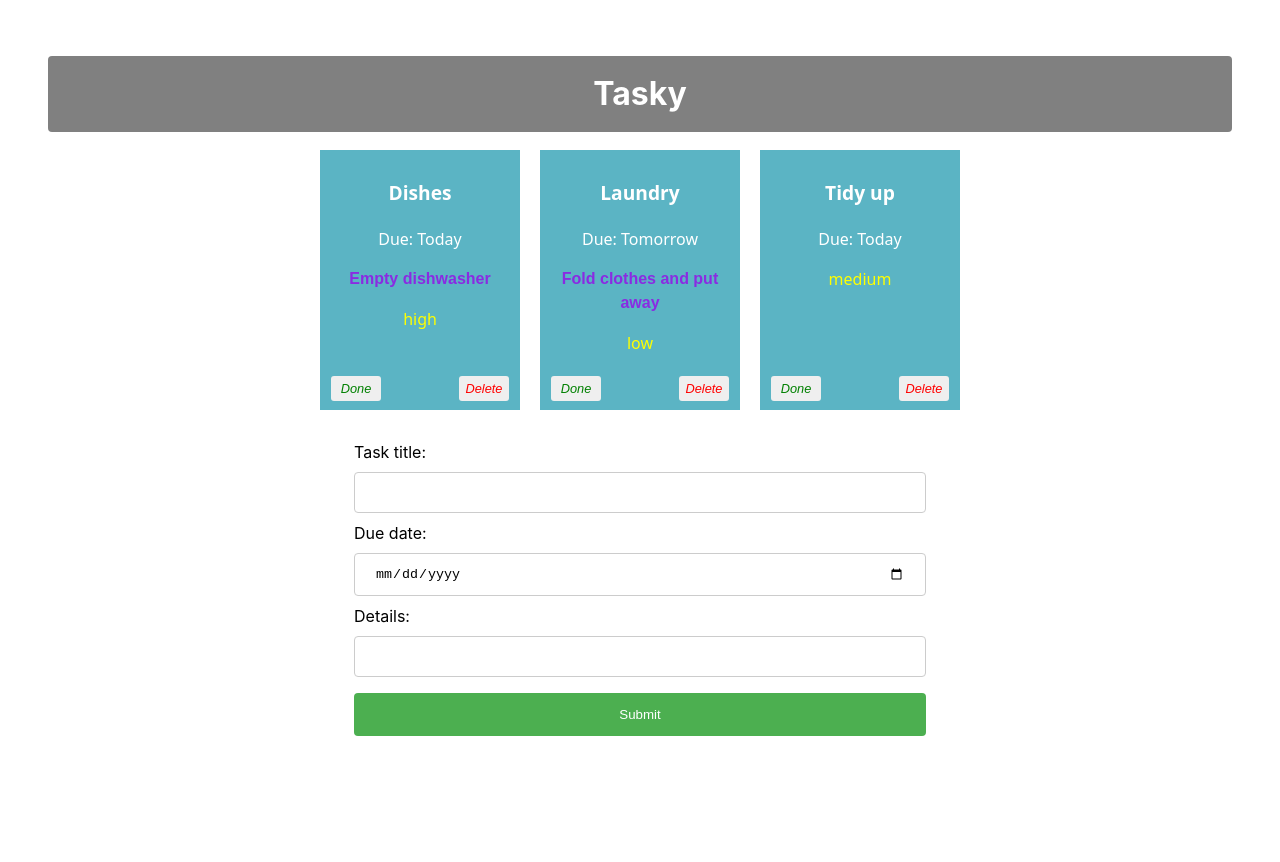
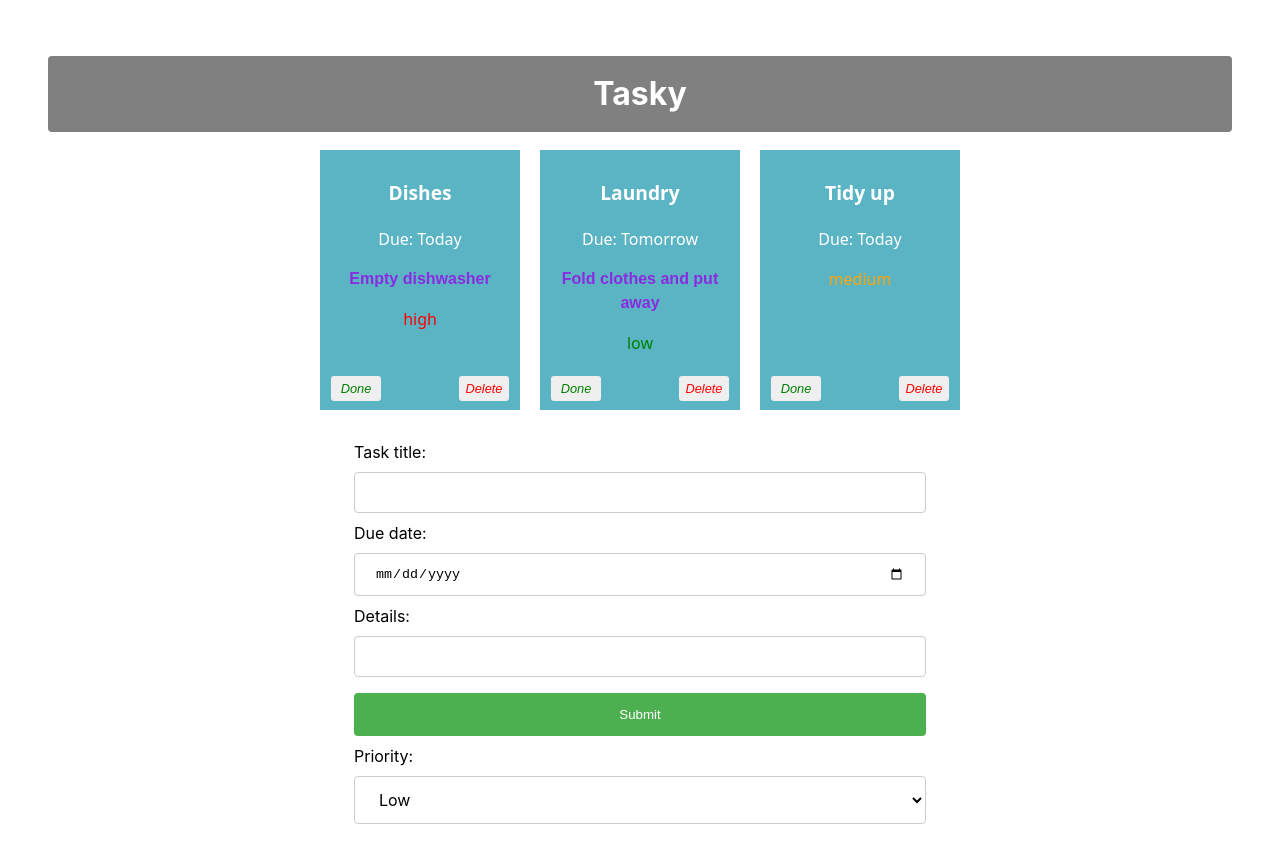
Before and after one commit to KH24234341234/react-basics-labs, a React (Vite) app in the folder tasky/: page / in a window 1280 px wide. Shown: the top 862 px of the page. Before the commit the page ends 812 px from the top, so only its background shows below. Built offline with nearby package versions, Linux system fonts and the light colour scheme.

Commit message:
Task Lab 2b -Exercises done

```diff
--- a/tasky/src/App.css
+++ b/tasky/src/App.css
@@ -105,3 +105,29 @@ form {
   width: 50%;
   margin: auto;
 }
+
+.prioritySelect {
+  width: 100%;
+  padding: 12px 20px;
+  margin: 8px 0;
+  display: inline-block;
+  border: 1px solid #ccc;
+  border-radius: 4px;
+  box-sizing: border-box;
+  background-color: white;
+  font-family: inherit;
+  font-size: inherit;
+}
+
+.highPriority {
+  border: 4px solid purple;
+}
+
+.mediumPriority {
+  border: 4px solid orange;
+
+}
+
+.lowPriority {
+  border: 4px solid greenyellow;
+}
--- a/tasky/src/App.jsx
+++ b/tasky/src/App.jsx
@@ -30,7 +30,8 @@ function App() {
     const [ formState, setFormState ] = useState({
     title: "",
     description: "",
-    deadline: ""
+    deadline: "",
+    priority: "low",
   });
 
     const formChangeHandler = (event) => {
@@ -45,6 +46,10 @@ function App() {
           break;
       case "deadline":
           form.deadline = event.target.value;
+          break;
+
+      case "priority":
+          form.priority = event.target.value;
           break;
       default:
           form = formState;
--- a/tasky/src/components/Form.jsx
+++ b/tasky/src/components/Form.jsx
@@ -18,6 +18,18 @@ const AddTaskForm = (props) => {
             <input type="text" name="description" onChange={(event) => props.change(event)} />
         </label>
         <input type="submit" value="Submit" />
+
+
+        <label>
+            Priority:
+            <select className="prioritySelect" name="priority" required onChange={props.change} defaultValue="low">
+                <option value="low">Low</option>
+                <option value="medium">Medium</option>
+                <option value="high">High</option>
+            </select>
+        </label>
+
+
         </form>
     </div>
   )
--- a/tasky/src/components/Task.jsx
+++ b/tasky/src/components/Task.jsx
@@ -1,4 +1,16 @@
 const Task = (props) => {
+
+    {/*Very simple and messy but works, simple check what priority type is and change accordingly */}
+    let priorityColor = 'green';
+
+    if (props.priority === "high") {
+        priorityColor = "red";
+    }
+
+    if (props.priority === 'medium') {
+
+        priorityColor = 'orange';
+    }
 
     return (
 
@@ -10,7 +22,8 @@ const Task = (props) => {
             <p>{props.children}</p>
             {/*new prop class created here, in same vein as title */}
             <p className ="description">{props.description}</p>
-            <p className ="priority">{props.priority}</p>
+            <p className ="priority" style={{ color: priorityColor}}>
+            {props.priority}</p>
             <button onClick={props.markDone} className='doneButton'>Done</button>
             <button className='deleteButton' onClick={props.deleteTask}>Delete</button>
 
```
